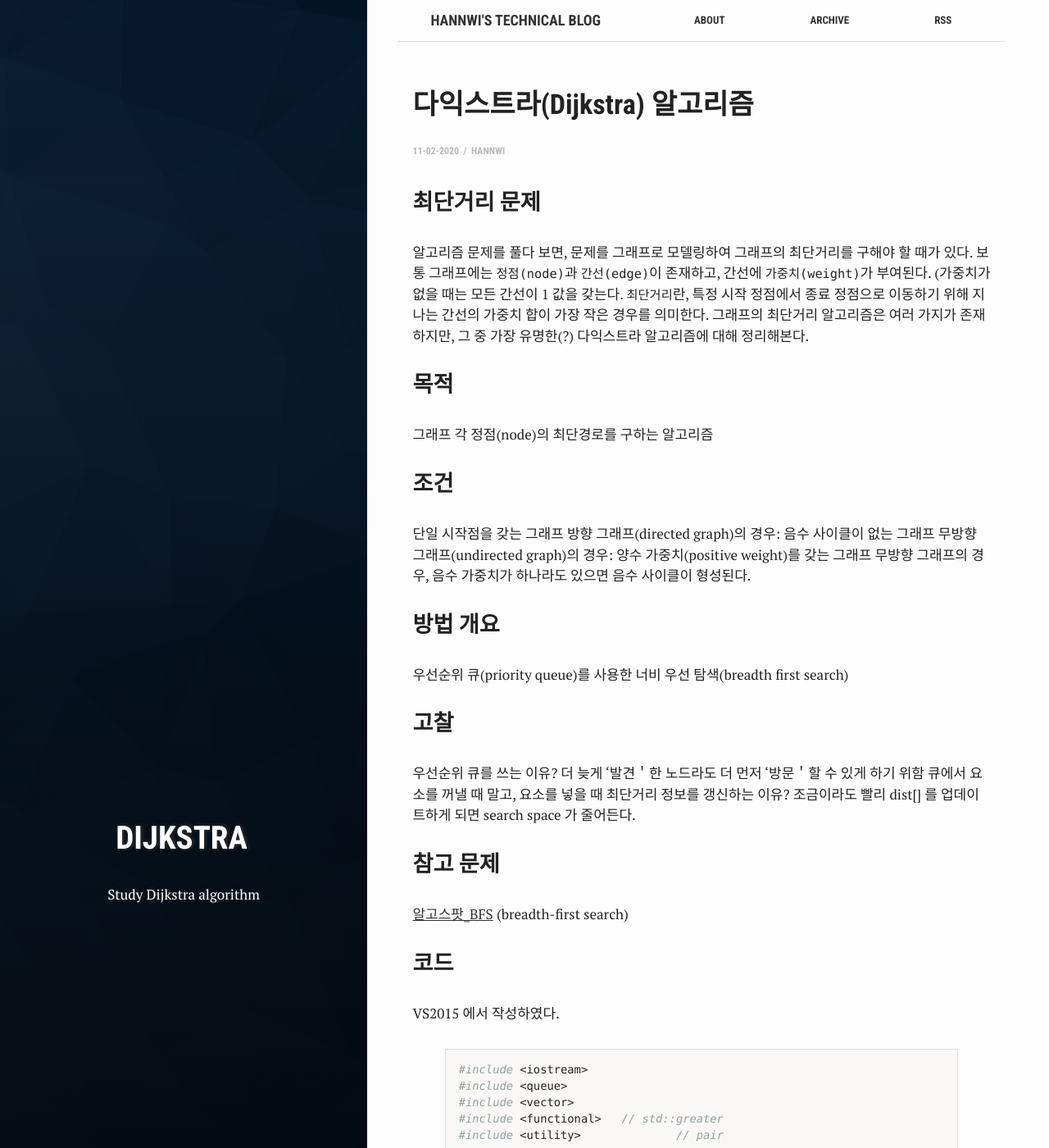
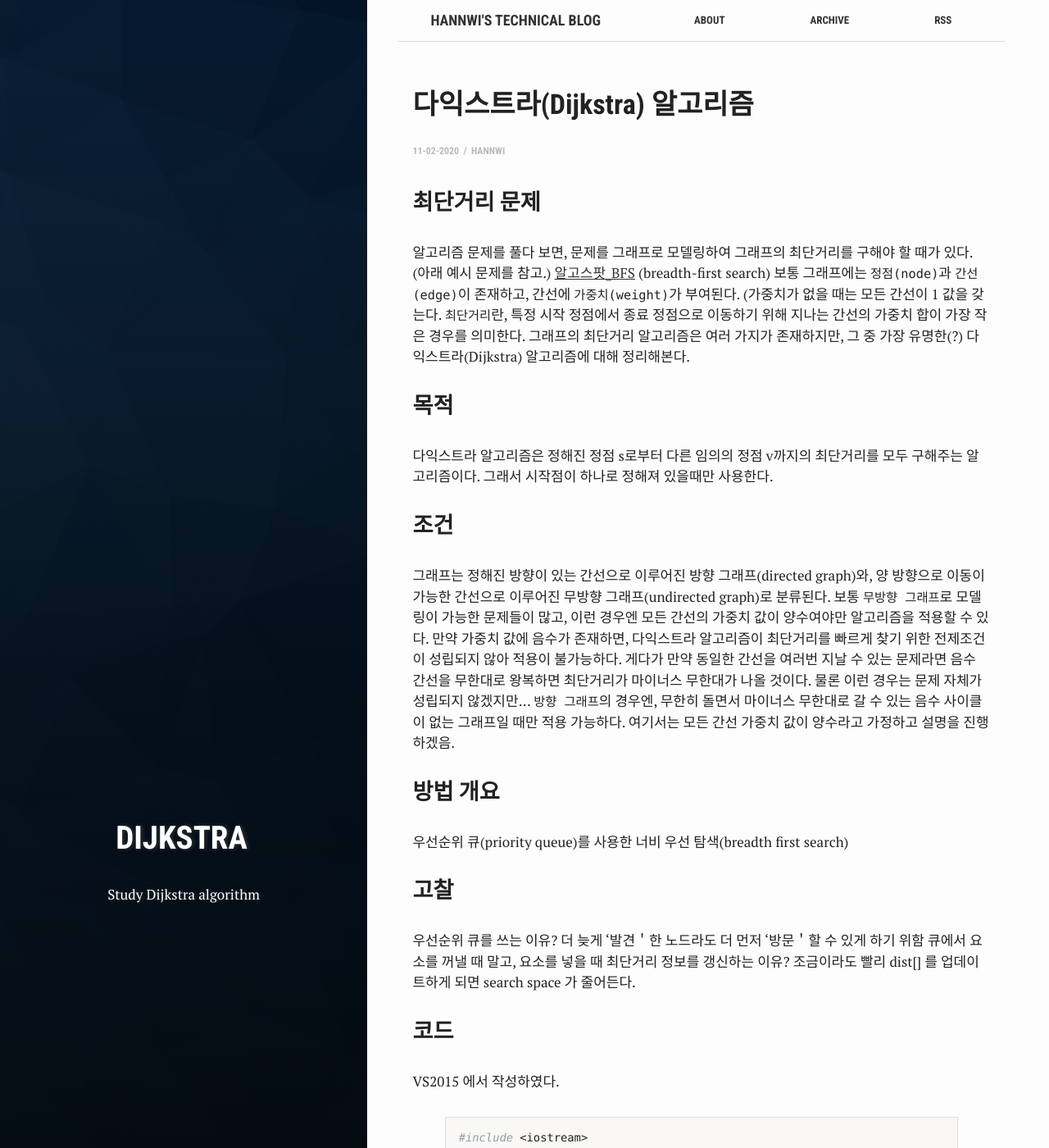
Before and after one commit to hannwi/github.io, a Jekyll site: the page built from _posts/2020-02-11-Algorithm-Dijkstra.md, in a window 1280 px wide and 1400 px high. Shown: the whole window at 82% size. Built offline with Jekyll 4.4.1, drawn with Linux system fonts in a browser that asks for light colours.

Commit message:
Update 2020-02-11-Algorithm-Dijkstra.md

```diff
--- a/_posts/2020-02-11-Algorithm-Dijkstra.md
+++ b/_posts/2020-02-11-Algorithm-Dijkstra.md
@@ -9,19 +9,21 @@ tags: 'dijkstra'
 author: Hannwi
 ---
 ### 최단거리 문제
-알고리즘 문제를 풀다 보면, 문제를 그래프로 모델링하여 그래프의 최단거리를 구해야 할 때가 있다.
+알고리즘 문제를 풀다 보면, 문제를 그래프로 모델링하여 그래프의 최단거리를 구해야 할 때가 있다. (아래 예시 문제를 참고.)
+[알고스팟_BFS][problem_link] (breadth-first search)
 보통 그래프에는 `정점(node)`과 `간선(edge)`이 존재하고, 간선에 `가중치(weight)`가 부여된다. (가중치가 없을 때는 모든 간선이 1 값을 갖는다.
 `최단거리`란, 특정 시작 정점에서 종료 정점으로 이동하기 위해 지나는 간선의 가중치 합이 가장 작은 경우를 의미한다.
-그래프의 최단거리 알고리즘은 여러 가지가 존재하지만, 그 중 가장 유명한(?) 다익스트라 알고리즘에 대해 정리해본다.
+그래프의 최단거리 알고리즘은 여러 가지가 존재하지만, 그 중 가장 유명한(?) 다익스트라(Dijkstra) 알고리즘에 대해 정리해본다.
 
 ### 목적
-그래프 각 정점(node)의 최단경로를 구하는 알고리즘
+다익스트라 알고리즘은 정해진 정점 s로부터 다른 임의의 정점 v까지의 최단거리를 모두 구해주는 알고리즘이다.
+그래서 시작점이 하나로 정해져 있을때만 사용한다.
 
 ### 조건
-단일 시작점을 갖는 그래프
-방향 그래프(directed graph)의 경우: 음수 사이클이 없는 그래프
-무방향 그래프(undirected graph)의 경우: 양수 가중치(positive weight)를 갖는 그래프
-무방향 그래프의 경우, 음수 가중치가 하나라도 있으면 음수 사이클이 형성된다.
+그래프는 정해진 방향이 있는 간선으로 이루어진 방향 그래프(directed graph)와, 양 방향으로 이동이 가능한 간선으로 이루어진 무방향 그래프(undirected graph)로 분류된다.
+보통 `무방향 그래프`로 모델링이 가능한 문제들이 많고, 이런 경우엔 모든 간선의 가중치 값이 양수여야만 알고리즘을 적용할 수 있다. 만약 가중치 값에 음수가 존재하면, 다익스트라 알고리즘이 최단거리를 빠르게 찾기 위한 전제조건이 성립되지 않아 적용이 불가능하다. 게다가 만약 동일한 간선을 여러번 지날 수 있는 문제라면 음수 간선을 무한대로 왕복하면 최단거리가 마이너스 무한대가 나올 것이다. 물론 이런 경우는 문제 자체가 성립되지 않겠지만...
+`방향 그래프`의 경우엔, 무한히 돌면서 마이너스 무한대로 갈 수 있는 음수 사이클이 없는 그래프일 때만 적용 가능하다.
+여기서는 모든 간선 가중치 값이 양수라고 가정하고 설명을 진행하겠음.
 
 ### 방법 개요
 우선순위 큐(priority queue)를 사용한 너비 우선 탐색(breadth first search)
```
Also changed, not shown: other parts of _posts/2020-02-11-Algorithm-Dijkstra.md (+1 -2 lines).
